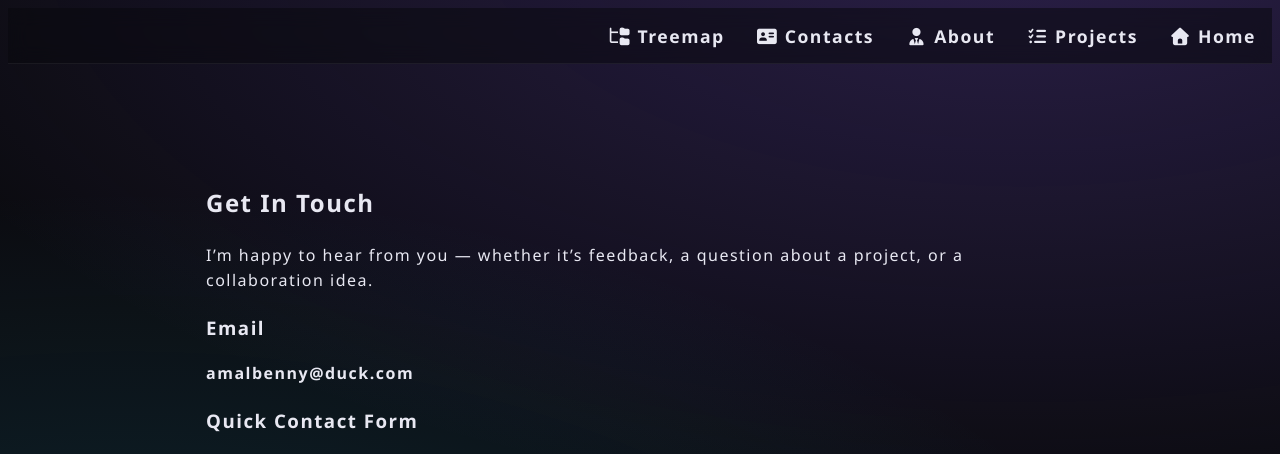
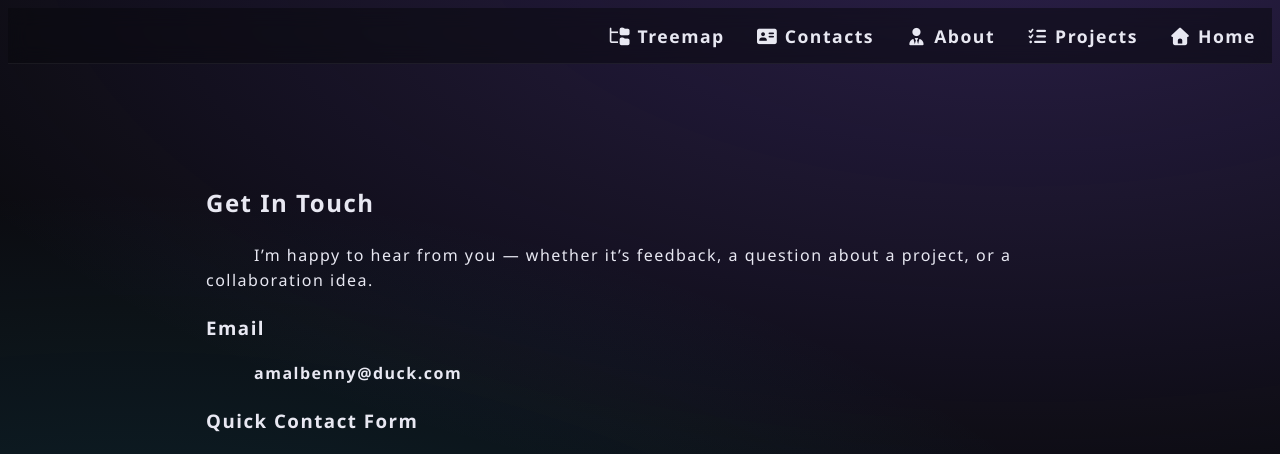
Before and after one commit to amalbenny/amalbenny.github.io, a Jekyll site: the page built from contacts.markdown, in a window 1280 px wide and 1400 px high. Shown: the top 454 px of the window. Built offline with Jekyll 4.4.1, drawn with Linux system fonts in a browser that asks for light colours; grey boxes are pictures that could not be loaded.

Commit message:
Add paragraph text indentation in main.scss
Add text indentation for the first line of paragraphs.

```diff
--- a/assets/css/main.scss
+++ b/assets/css/main.scss
@@ -22,6 +22,9 @@
         color: #e8e8f2;
         text-decoration: none;
         font-weight: bold;
+    }
+    p {
+        text-indent: 0.5in; /* Sets a half-inch indentation for the first line of all paragraphs */
     }
 
 /*Content Section*/
```
